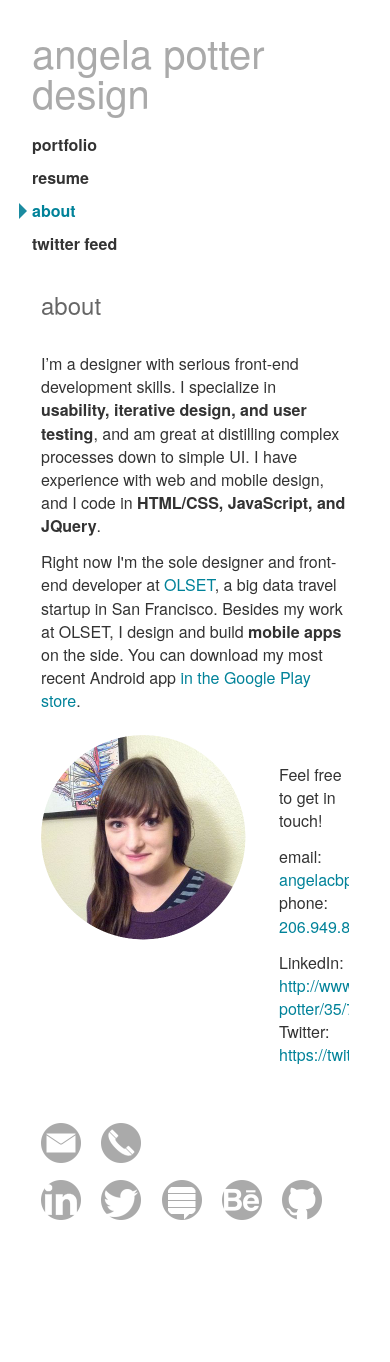
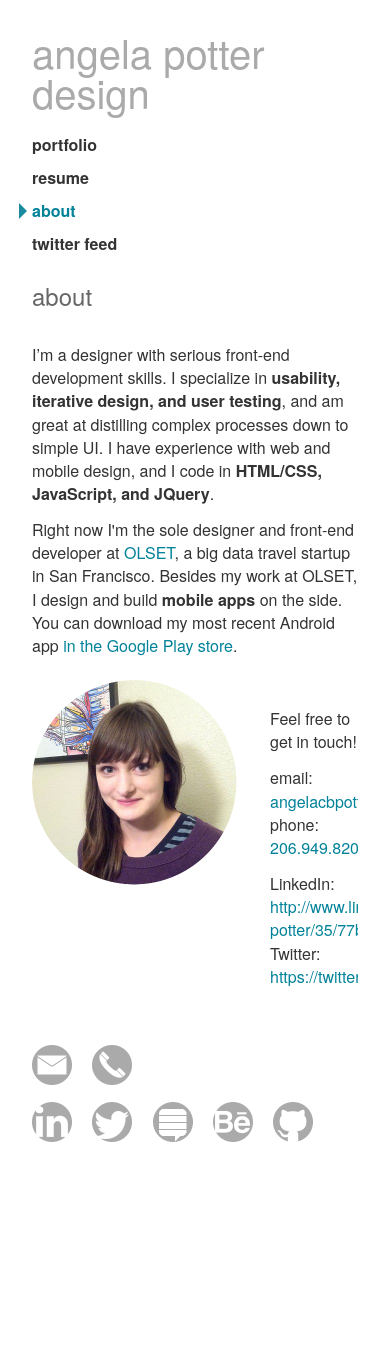
Before and after one commit to angelapotter/angelacbpotter.com, a PHP site: page /about.php in a window 390 px wide. After the commit the page ends 1142 px from the top, so only its background shows below. Run offline with PHP 8.4, Linux system fonts and the light colour scheme; data that the repository does not hold is empty; some libraries are stand-ins or nearby versions.

Commit message:
tweaks for mobile

```diff
--- a/css/generics.css
+++ b/css/generics.css
@@ -207,7 +207,7 @@
     font-size: 2.5em;
     padding: 16px 16px 0 16px; }
 
-  .containerXL {
+  .containerXL, .contentContainer {
     padding: 16px; } }
 @media (max-width: 520px), only screen and (max-device-width: 720px) and (orientation: portrait) {
   .profile.web {
--- a/css/generics.scss
+++ b/css/generics.scss
@@ -206,7 +206,7 @@
     font-size: 2.5em;
     padding: 16px 16px 0 16px;
   }
-  .containerXL {
+  .containerXL, .contentContainer {
     padding: 16px;
   }
 }
--- a/css/main.css
+++ b/css/main.css
@@ -207,7 +207,7 @@
     font-size: 2.5em;
     padding: 16px 16px 0 16px; }
 
-  .containerXL {
+  .containerXL, .contentContainer {
     padding: 16px; } }
 @media (max-width: 520px), only screen and (max-device-width: 720px) and (orientation: portrait) {
   .profile.web {
```
